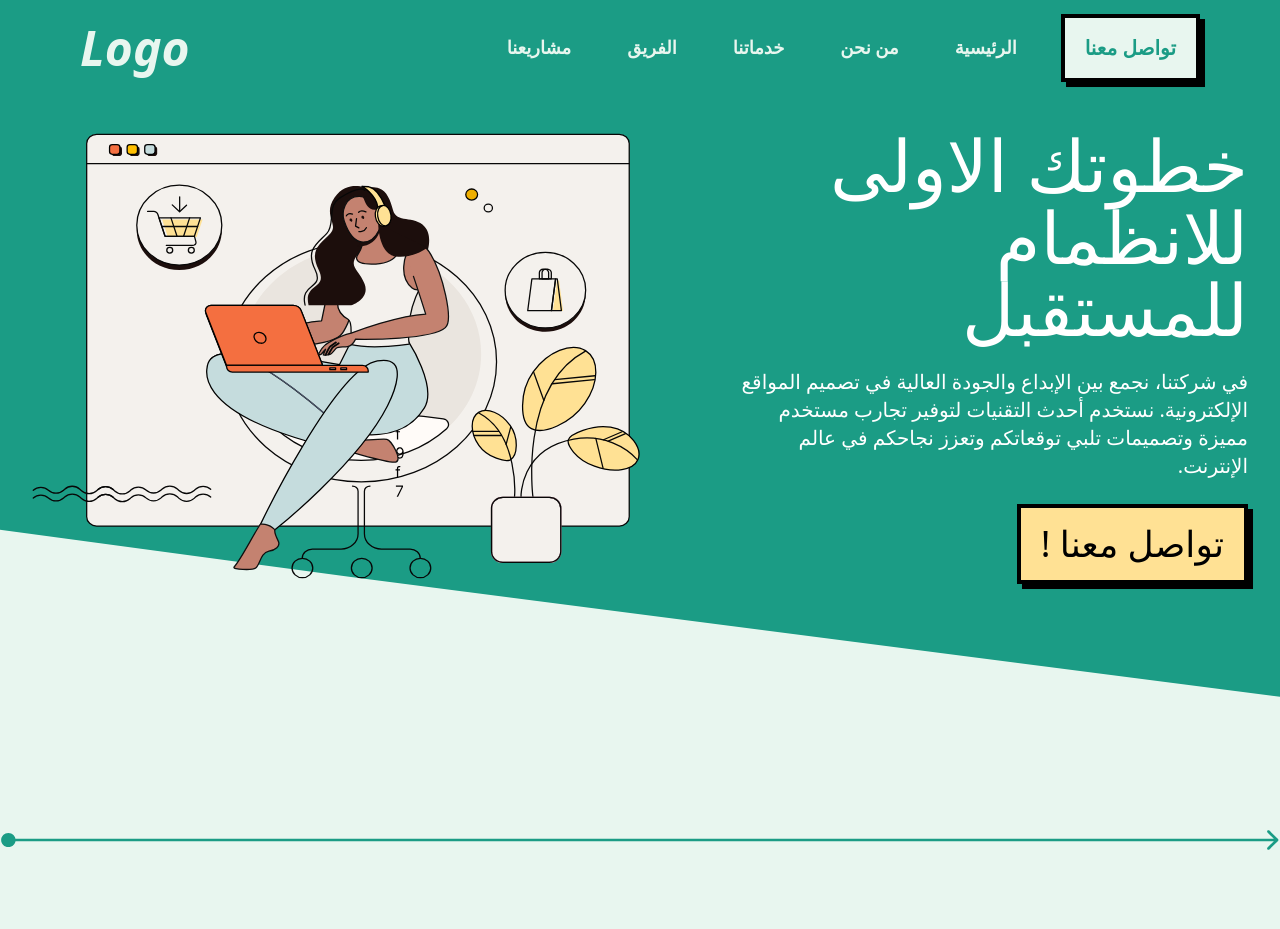
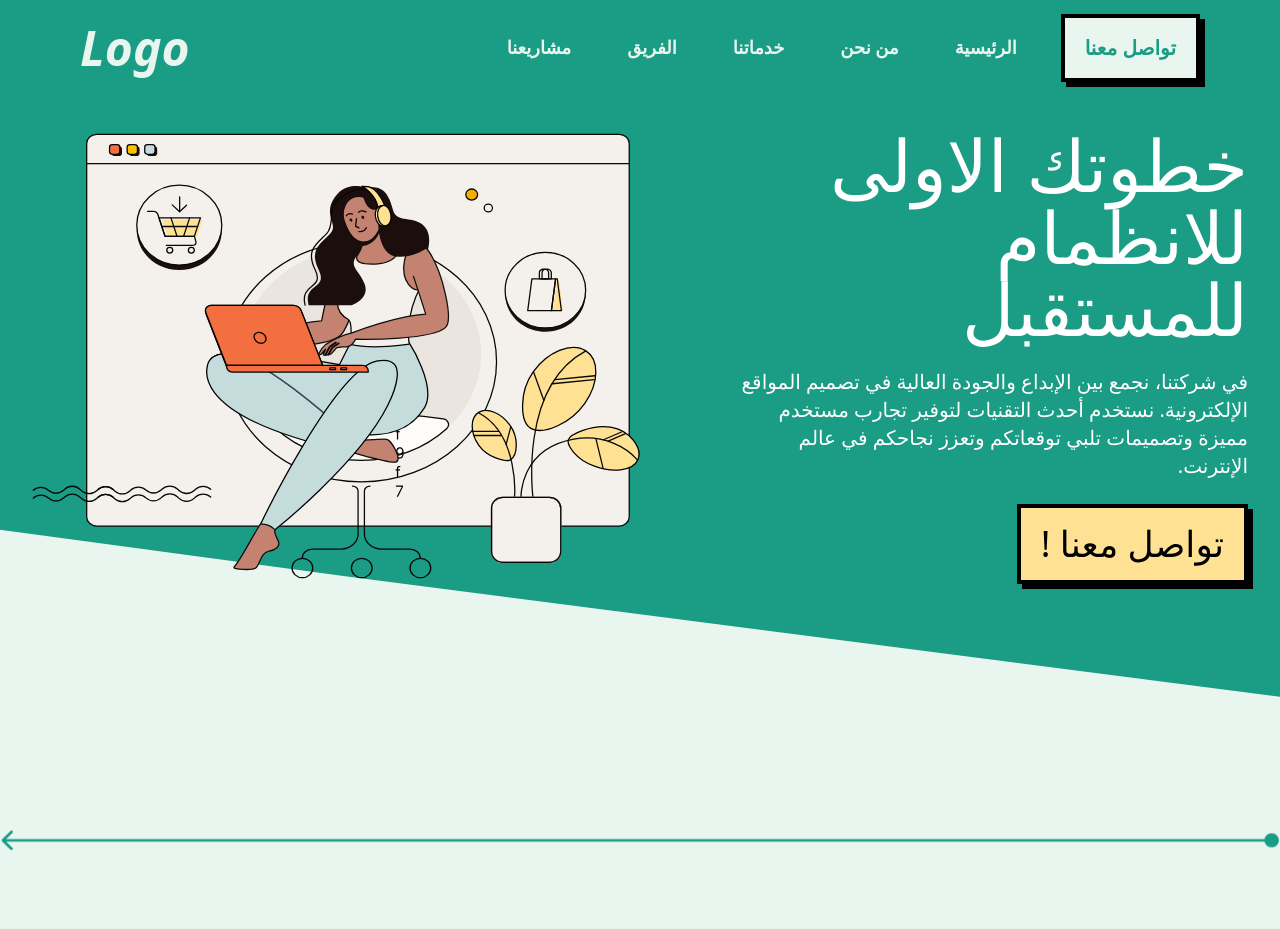
Before and after one commit to IbrahimTameme/Portfolio, a Next.js app in the folder first-road/: page / in a window 1280 px wide. Shown: the top 929 px of the page. Built offline with nearby package versions, Linux system fonts and the light colour scheme.

Commit message:
seperation fix

```diff
--- a/first-road/app/page.tsx
+++ b/first-road/app/page.tsx
@@ -20,7 +20,7 @@ export default function Home() {
       </div>
 
               <SectionSeparator
-               rotation = {180}
+               rotation = {'rotate-180'}
                  />
 
       {/* Main Content Start here */}
--- a/first-road/components/footer.tsx
+++ b/first-road/components/footer.tsx
@@ -1,5 +1,5 @@
 // import React from 'react';
-import styles from '@/CSS/Footer.module.css';
+import styles from '@/css/Footer.module.css';
 
 const Footer = () => (
   <>
--- a/first-road/components/sectionSeparator.tsx
+++ b/first-road/components/sectionSeparator.tsx
@@ -1,7 +1,7 @@
 import Image from "next/image";
 
 interface SectionSeparatorRotation{
-  rotation:number;
+  rotation:string;
 }
 
 
@@ -9,7 +9,7 @@ export default function SectionSeparator({rotation}:SectionSeparatorRotation) {
 
   return(
     <>
-    <div className={`mt-10 mb-20 w-full flex justify-center items-center rotate-[${rotation}deg]`}>
+    <div className={`mt-10 mb-20 w-full flex justify-center items-center ${rotation}`}>
         <Image src={'/Images/Line 2.svg'} alt="alt" width={1500} height={10000} />
     </div>
     </>
```
